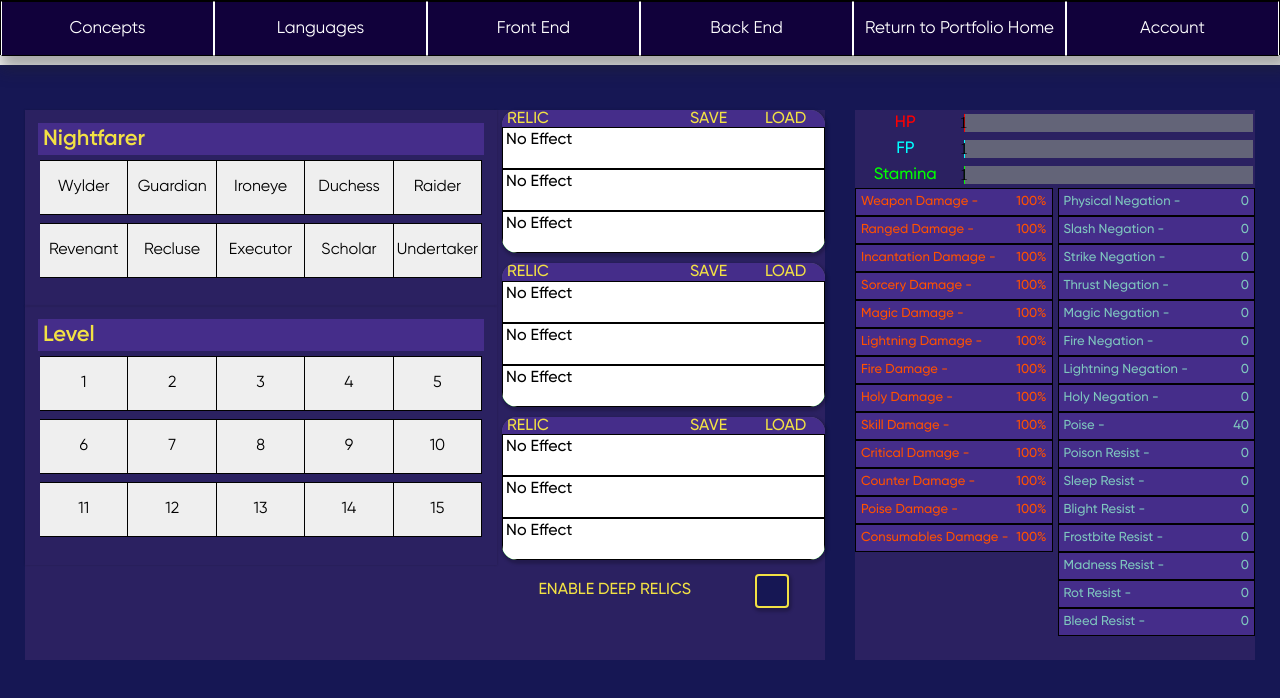
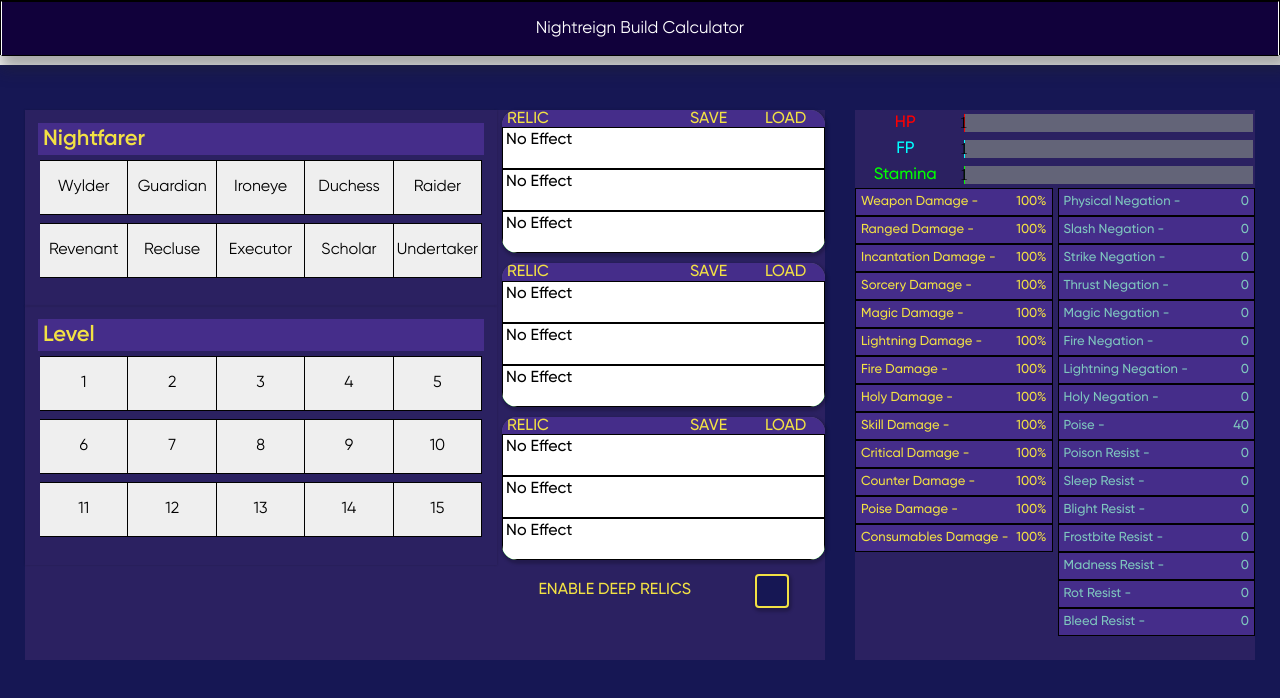
Before and after one commit to NLanese/the-codex, a Next.js app: page /showcases/projects/nightreign in a window 1280 px wide. Shown: the top 698 px of the page. Built offline with nearby package versions, Linux system fonts and the light colour scheme.

Commit message:
removed header tab bar from nightreign project

```diff
--- a/components/global/headerBar.js
+++ b/components/global/headerBar.js
@@ -81,6 +81,9 @@ export const HeaderBar = ({
         if (directory === "Portfolio"){
             return portfolioTabs(setActiveTabBar, router)
         }
+        else if (directory === "Private"){
+            return ["Nightreign Build Calculator"]
+        }
         else if (token){
             return userTabs(setActiveTabBar, router)
         }
--- a/pages/showcases/projects/nightreign.js
+++ b/pages/showcases/projects/nightreign.js
@@ -38,6 +38,7 @@ const silveredNight = "#7fc7bf"
 
     // Directory
     const [directory, setDirectory] = useAtom(directoryDataState)
+    setDirectory("Private")
 
     // Loading
     const [loading, setLoading] = useState(true)
@@ -345,7 +346,7 @@ function renderStat(type, variety){
     let caption = ""
 
     if (variety === "off"){
-        color = frenzyTouched
+        color = graceGiven
         caption = "Damage"
     }
     else{
```
